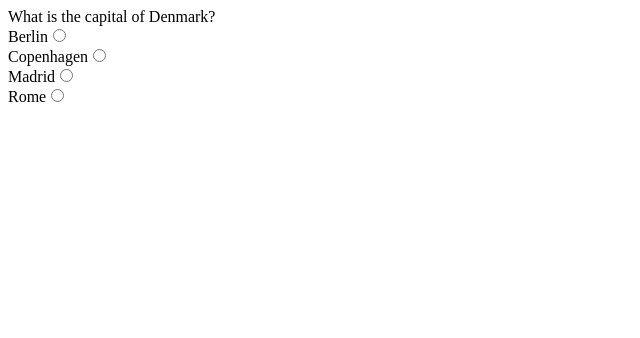
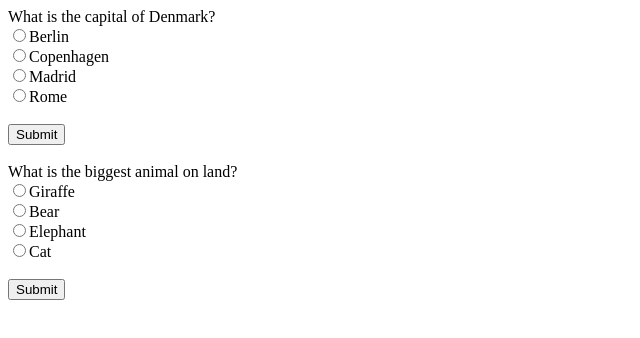
Before and after one commit to jalilhu/Quiz_App, a plain HTML site: page index.html in a window 1280 px wide. Shown: the whole page, without its empty margins (0-640 px from the left). Drawn offline with Linux system fonts and the light colour scheme.

Commit message:
quiz week1 initial  commit

```diff
--- a/index.html
+++ b/index.html
@@ -7,12 +7,7 @@
 </head>
 
 <body>
-    <form>
-        <label for="question">Insert your question:</label>
-    </form>
-    <div id="answer">
 
-    </div>
     <script src="./scripts/script.js"></script>
 </body>
 </html>
--- a/scripts/script.js
+++ b/scripts/script.js
@@ -1,4 +1,5 @@
-const quizQuestions = {
+const quizQuestions = [
+  {
     id: 1,
     question: "What is the capital of Denmark?",
     options: [
@@ -8,65 +9,90 @@ const quizQuestions = {
       { text: "Rome", isCorrect: false },
     ],
     explanation: "Copenhagen is the capital of Denmark.",
-};
+  },
+  {
+    id: 2,
+    question: "What is the biggest animal on land?",
+    options: [
+      { text: "Giraffe", isCorrect: false },
+      { text: "Bear", isCorrect: false },
+      { text: "Elephant", isCorrect: true },
+      { text: "Cat", isCorrect: false },
+    ],
+    explanation: "Elephant is the biggest animal on land.",
+  },
+];
 
 document.addEventListener("DOMContentLoaded", function () {
-
-  updateQuestion();
-  getResult();
-
-  function updateQuestion() {
-    const questionLabel = document.querySelector("label");
-    questionLabel.innerText = quizQuestions.question;
-    questionLabel.appendChild(document.createElement("br"));
-    updateQuestionOptions(questionLabel);
+  createQuizContainer();
+  document
+    .getElementById("form-container")
+    .addEventListener("submit", function (e) {
+      e.preventDefault();
+      const form = e.target;
+      const formData = new FormData(form);
+      let score = 0;
+      for (let quiz of quizQuestions) {
+        const correctAnswer = quiz.options.find((option) => option.isCorrect);
+        const userAnswer = formData.get(`question${quiz.id}`);
+        if (userAnswer === correctAnswer.text) {
+          score++;
         }
 
-  function updateQuestionOptions(parent) {
-    for (const option of quizQuestions.options) {
-      const label = document.createElement("label");
-      label.textContent = option.text;
-      let radioInput = document.createElement("input");
-      radioInput.setAttribute("type", "radio");
-      radioInput.setAttribute("name", "question");
-      radioInput.value = option.text;
-      radioInput.className = "options";
-      label.appendChild(radioInput);
-      parent.appendChild(label);
-      parent.appendChild(document.createElement("br"));
+      }
+      form.style.display = "none";
+      alert(`You scored ${score} out of ${quizQuestions.length}`);
+    });
+});
+
+function createContainerDiv() {
+  const containerDiv = document.createElement("div");
+  containerDiv.id = "form-container";
+  containerDiv.className = "container";
+  document.body.appendChild(containerDiv);
+  return containerDiv;
+}
+function createFormParent() {
+  const formParent = document.createElement("div");
+  formParent.className = "form-items";
+  return formParent;
+}
+
+function createForm() {
+  const formElement = document.createElement("form");
+  formElement.className = "quiz-form";
+  return formElement;
+}
+
+function createQuizContainer() {
+  const containerDiv = createContainerDiv();
+  for (let quiz of quizQuestions) {
+    const quizDiv = createFormParent();
+    const formElement = createForm();
+    const questionLabel = document.createElement("label");
+    questionLabel.innerText = quiz.question;
+    questionLabel.setAttribute("for", `question${quiz.id}`);
+    formElement.appendChild(questionLabel);
+
+    for (let option of quiz.options) {
+      const optionLabel = document.createElement("label");
+      optionLabel.appendChild(document.createElement("br"));
+      const optionRadioButton = document.createElement("input");
+      optionRadioButton.setAttribute("type", "radio");
+      optionRadioButton.setAttribute("name", `question${quiz.id}`);
+      optionRadioButton.value = option.text;
+      optionRadioButton.className = `option${quiz.id}`;
+      optionLabel.appendChild(optionRadioButton);
+      optionLabel.appendChild(document.createTextNode(option.text));
+      formElement.appendChild(optionLabel);
+    }
+    const submitButton = document.createElement("button");
+    submitButton.innerText = "Submit";
+    formElement.appendChild(document.createElement("br"));
+    formElement.appendChild(document.createElement("br"));
+    formElement.appendChild(submitButton);
+    quizDiv.appendChild(formElement);
+    quizDiv.appendChild(document.createElement("br"));
+    containerDiv.appendChild(quizDiv);
   }
 }
-  function getResult() {
-    const radioButtons = document.getElementsByClassName("options");
-    for (const button of radioButtons) {
-      button.addEventListener("click", function (e) {
-        const isCorrect = checkAnswer(e.target.checked, e.target.value, radioButtons);
-        console.log("Is this correct", isCorrect)
-        createAnswerElement(isCorrect);
-      });
-    }
-  }
-  function createAnswerElement(isCorrect) {
-    const newPara = document.createElement("p");
-    newPara.innerText = isCorrect ? "Correct" : "Incorrect";
-    newPara.style.backgroundColor = isCorrect ? "green" : "red";
-    newPara.style.color = "white";
-    const answerNode = document.querySelector("#answer");
-    answerNode.appendChild(newPara);
-  }
-  function checkAnswer(isChecked, value, radioButtons) {
-    let correctAnswer = "";
-    if (isChecked === true) {
-      quizQuestions.options.map((b) => {
-        if (b.isCorrect) {
-          correctAnswer = b.text;
-        }
-      });
-    }
-    let isCorrect = value === correctAnswer;
-    for (const button of radioButtons) {
-      button.disabled = true;
-    }
-    return isCorrect;
-  }
-});
```
Lines whose indentation alone changed are shown as unchanged.
